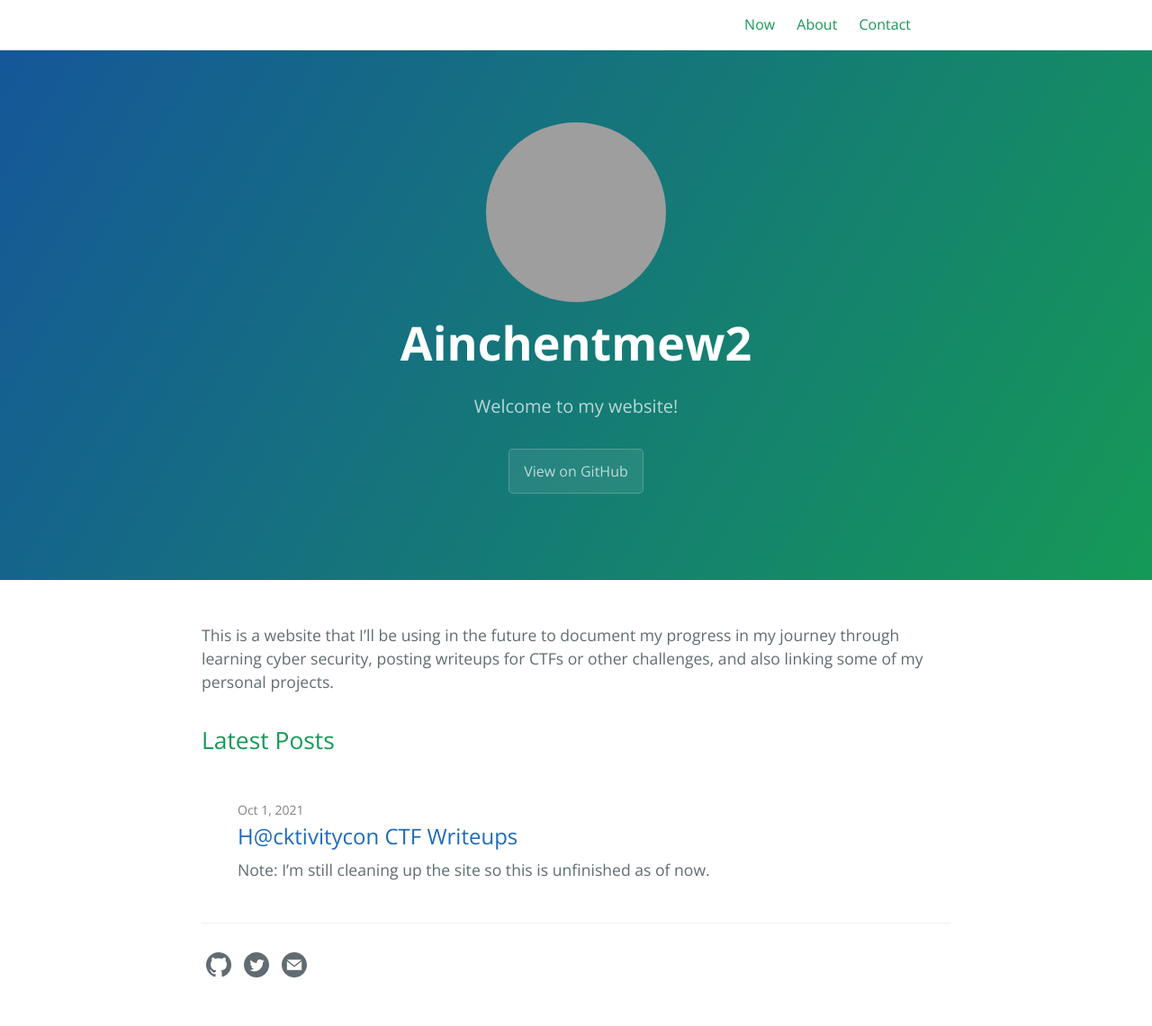
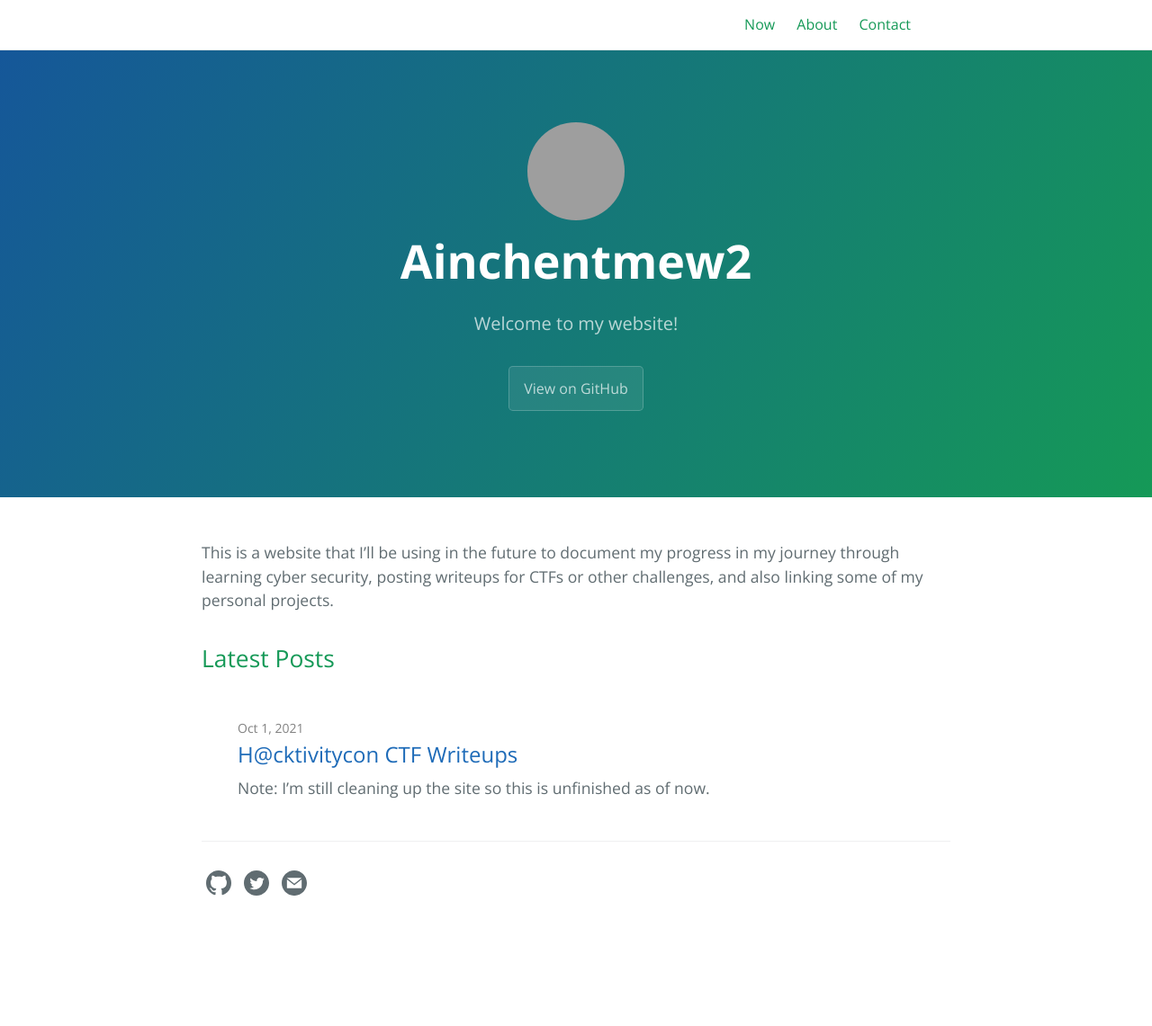
Before and after one commit to Glitch-Gecko/glitch-gecko.github.io, a Jekyll site: the page built from index.md, in a window 1280 px wide. Shown: the whole page at 90% size. Built offline with Jekyll 4.4.1, drawn with Linux system fonts in a browser that asks for light colours; after the commit the page ends 1050 px from its top, so only the background shows below that; grey boxes are pictures that could not be loaded.

Commit message:
Smaller image

```diff
--- a/_layouts/default.html
+++ b/_layouts/default.html
@@ -66,7 +66,7 @@
 
         <section class="page-header">
 	    {% if page.layout == 'home' %}
-	    <img src="https://avatars.githubusercontent.com/u/17220280?v=4" style="border-radius: 50% !important; display: inline-block;">
+	    <img src="https://avatars.githubusercontent.com/u/17220280?v=4" style="border-radius: 50% !important; display: inline-block; width: 10% !important;">
 	    {% endif %}
             <h1 class="project-name">{{ page-title }}</h1>
             <h2 class="project-tagline">{{ page-tagline }}</h2>
```
Also changed, not shown: 4 other files.
